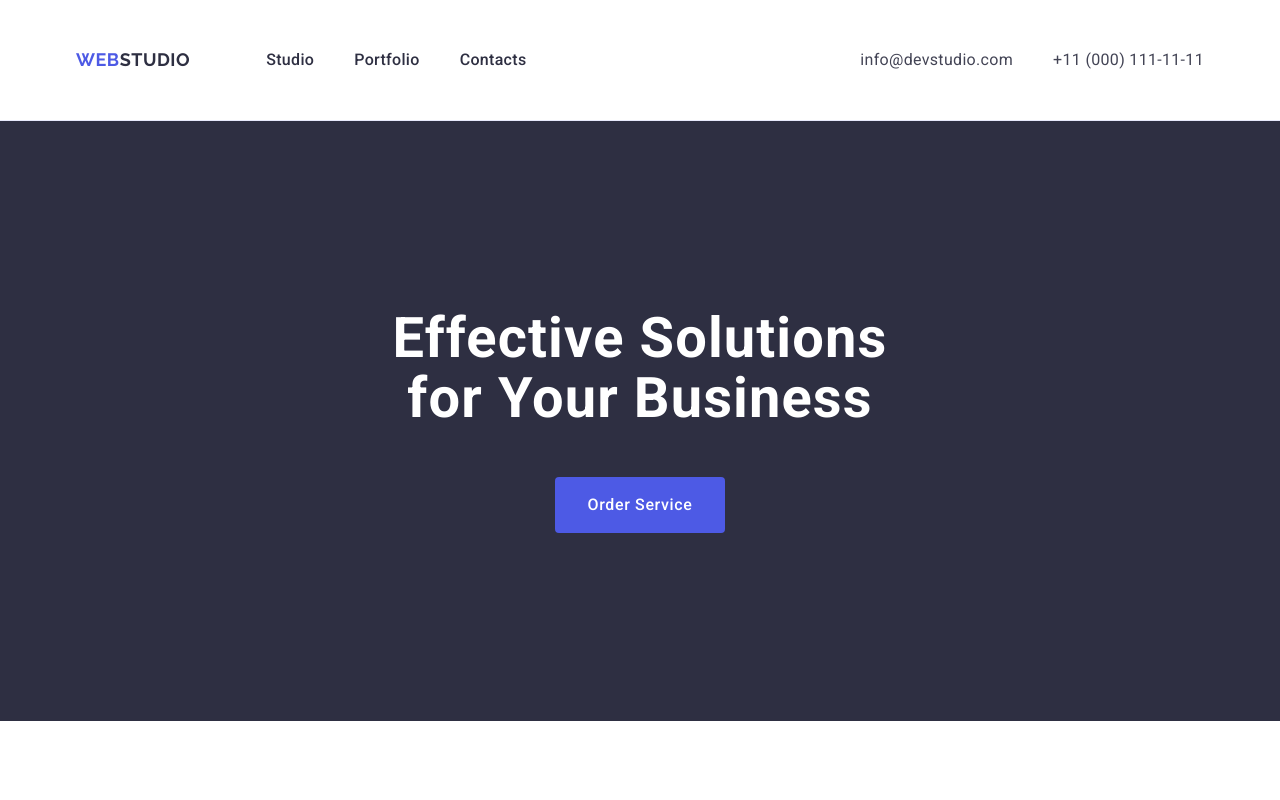
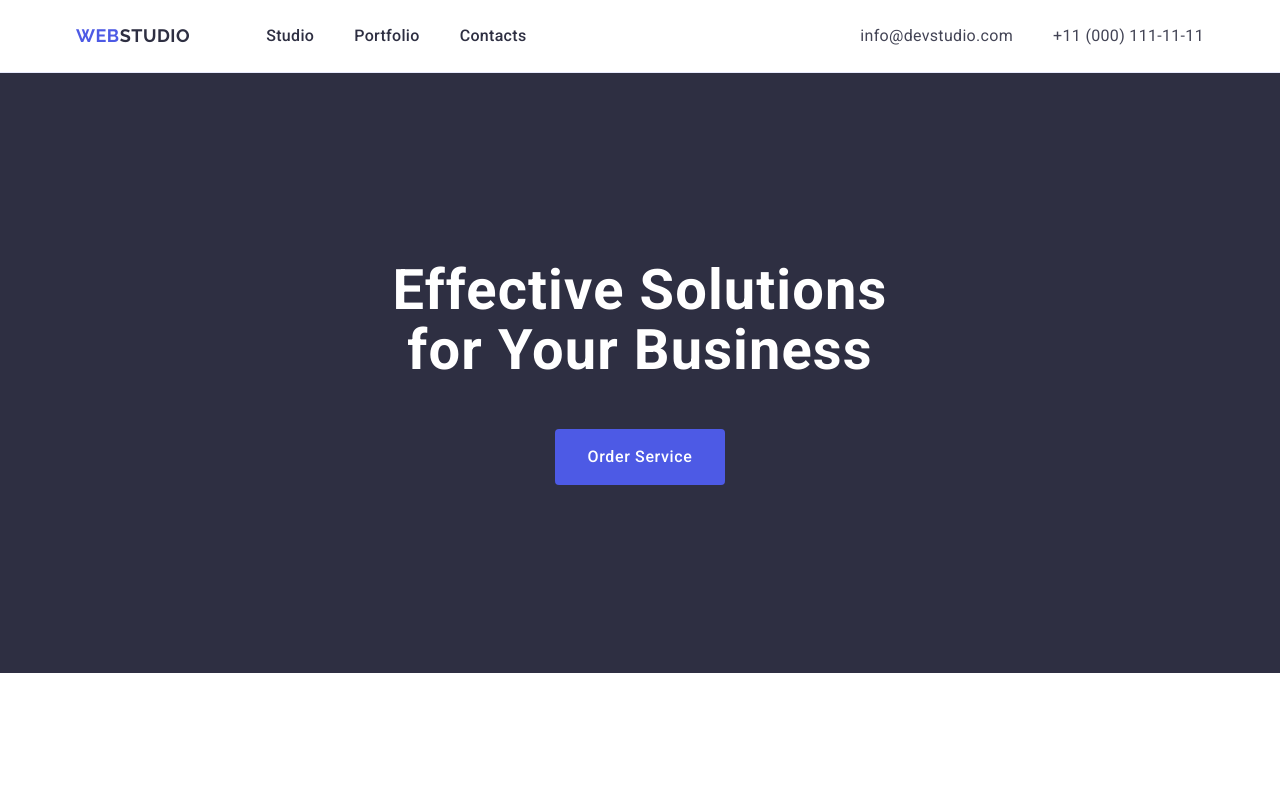
Before and after one commit to ded-logoped/goit-markup-hw-03, a plain HTML site: page index.html in a window 1280 px wide. Shown: the top 800 px of the page. Drawn offline with nearby package versions, Linux system fonts and the light colour scheme.

Commit message:
Update styles.css

```diff
--- a/css/styles.css
+++ b/css/styles.css
@@ -35,16 +35,14 @@ img {
 
 .container {
   width: 1158px;
-  padding: 0 15px;
+  padding-left: 15px;
+  padding-right: 15px;
   margin-left: auto;
   margin-right: auto;
 }
 
 .header-container {
   display: flex;
-  padding: 24px 0;
-  padding-left: 15px;
-  padding-right: 15px;
 }
 
 .logobox {
```
